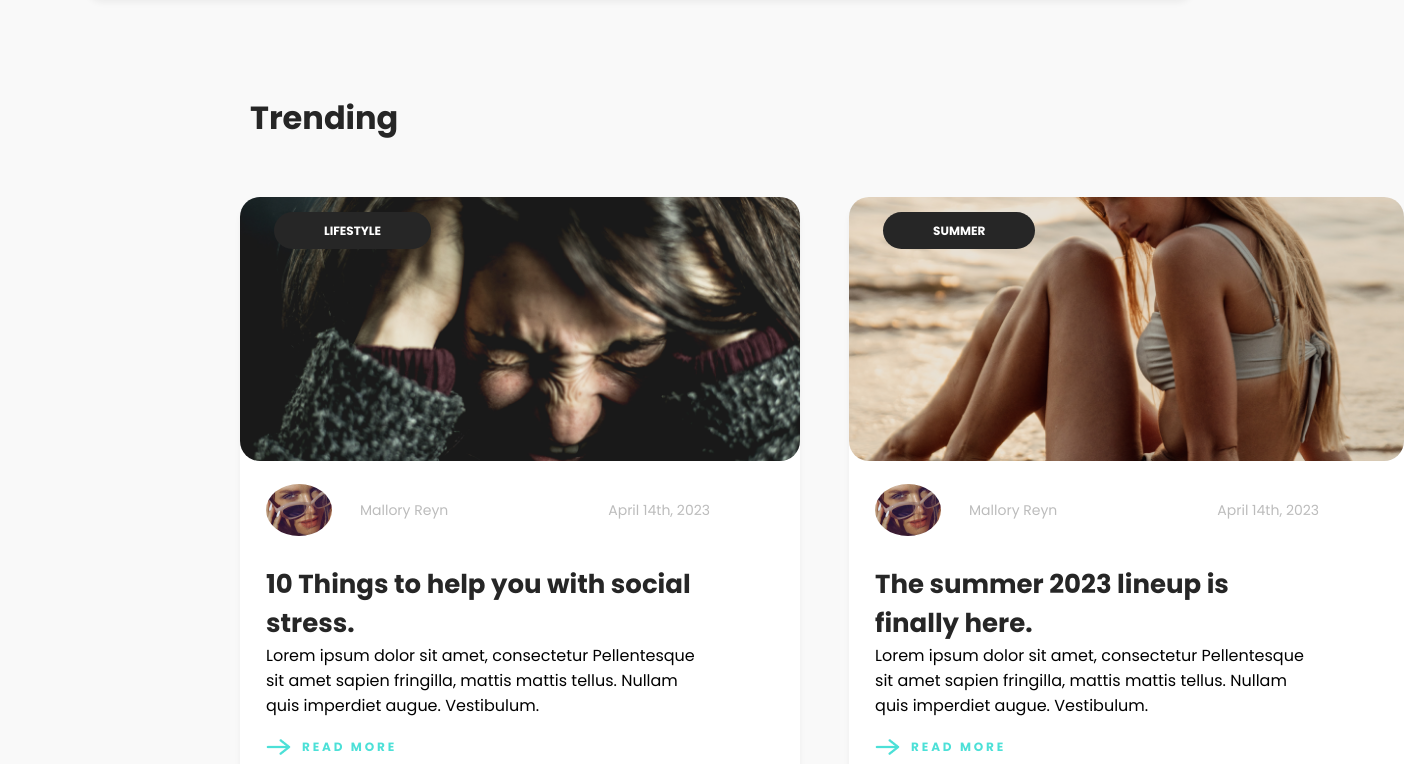
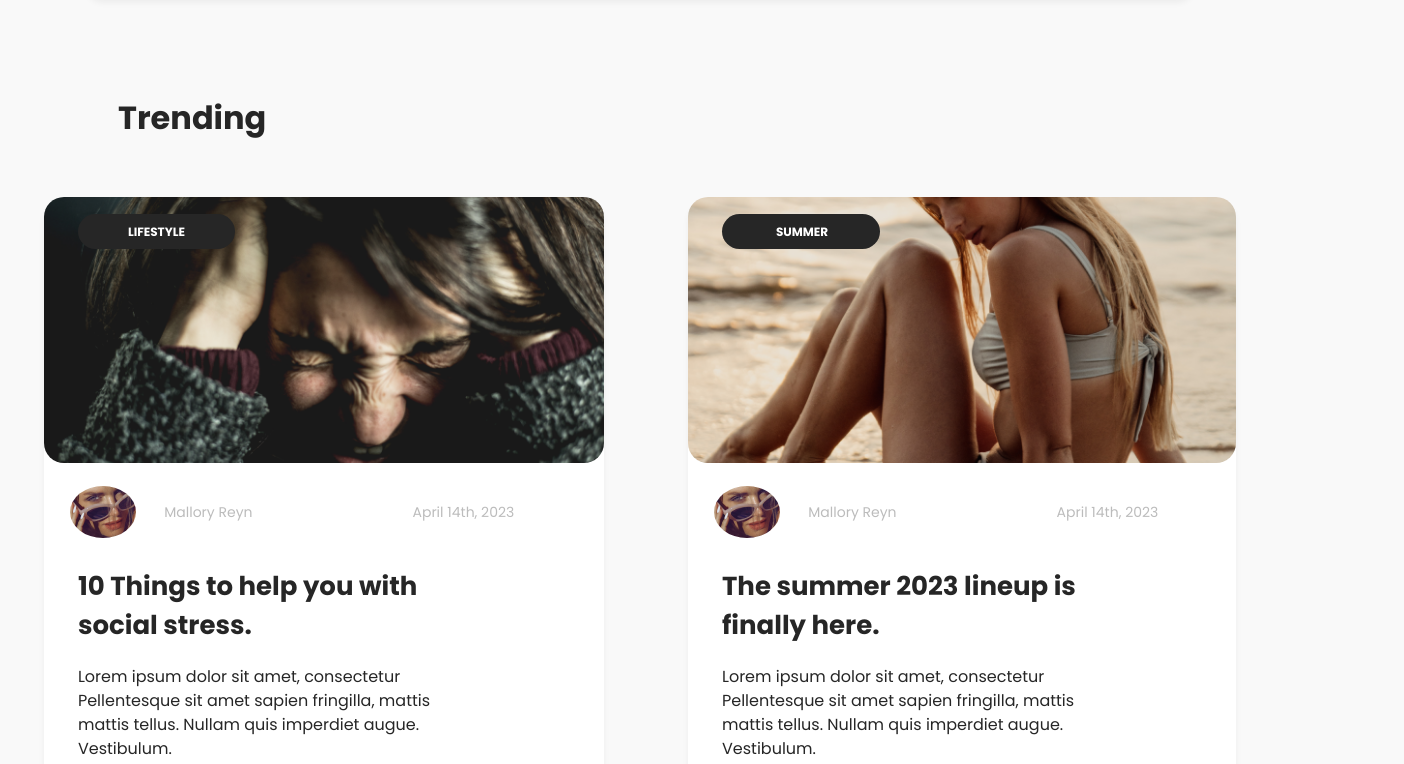
Before and after one commit to mariamturm/lux-ventus, a plain HTML site: page index.html in a window 1280 px wide. Shown: the part 1939-2703 px from the top of the page, 1404 px wide, since content can reach past the window. Drawn offline with Linux system fonts and the light colour scheme.

Commit message:
Fix trending section part one's position

```diff
--- a/index.html
+++ b/index.html
@@ -129,10 +129,13 @@
 
     <!-- trending section first part -->
     <section>
+        <div class="tranding-title container">
+            <h1>Trending</h1>
+        </div>
         <div class="tranding-section container">
-            <div class="tranding-title">
+            <!-- <div class="tranding-title">
                 <h1>Trending</h1>
-            </div>
+            </div> -->
 
             <div class="tranding-cards">
 
@@ -140,7 +143,6 @@
                     <div class="tranding-card-button">
                         <a href="#">LIFESTYLE</a>
                     </div>
-
                     <div class="tranding-card-first">
                         <img src="./photos/author photo.png" alt="Author">
                         <div>
@@ -163,12 +165,13 @@
                             READ MORE
                         </a>
                     </div>
+
                 </div>
+
                 <div class="tranding-card">
-                    <div class="tranding-card-button-second">
+                    <div class="tranding-card-button-two">
                         <a href="#">SUMMER</a>
                     </div>
-
                     <div class="tranding-card-first">
                         <img src="./photos/author photo.png" alt="Author">
                         <div>
@@ -192,7 +195,9 @@
                             READ MORE
                         </a>
                     </div>
+
                 </div>
+
             </div>
         </div>
     </section>
--- a/style.css
+++ b/style.css
@@ -336,125 +336,148 @@ hr{
 
 /* trending section part one */
 
-.tranding-section {
+.tranding-section{
     max-width: 1204px;
-    margin: 0 auto 88px;
+    margin: 0 auto;
+    margin-bottom: 88.2px;
+
 }
 
+.tranding-title{
+    margin-bottom: 55.04px;
+}
 
 .tranding-title h1{
-    padding-left: 128px;
+    font-family: Poppins;
     font-size: 32px;
     font-weight: 700;
+    line-height: 48px;
+    text-align: left;
     color: #262626;
-    margin-bottom: 55px;
+    margin-left: 34px;
 }
 
+.tranding-cards{
+    display: flex;
+    justify-content: center;
+    gap: 84px;
 
-.tranding-cards {
-    display: flex;
-    gap: 49px;
-    padding: 0 118px;
 }
 
-.tranding-card {
+.tranding-card-button a{
+    padding: 9.29px  49.96px 9.31px 49.86px;
+    font-family: Poppins;
+    font-size: 12px;
+    font-weight: 700;
+    line-height: 18px;
+    text-align: center;
+    color: white;
+    background-color: #262626;
+    border-radius: 40px;
+}
+
+.tranding-card-button{
+    background-image: url(./photos/first\ blog\ photo.png);
+    padding: 20.67px 369.07px 219.83px 34.14px;
+    width: max-content;
+    background-position: center;
+    background-size: cover;
+    background-repeat: no-repeat;
+    border-radius: 20px;
+}
+
+.tranding-card-button-two{
+    background-image: url(./photos/second\ blog\ photo.png);
+    padding: 20.67px 355.94px 219.83px 34.14px;
+    width: max-content;
+    background-position: center;
+    background-size: cover;
+    background-repeat: no-repeat;
+    border-radius: 20px;
+}
+
+.tranding-card-button-two a{
+    padding: 9.29px  52.06px 9.31px 53.76px;
+    font-family: Poppins;
+    font-size: 12px;
+    font-weight: 700;
+    line-height: 18px;
+    text-align: center;
+    color: white;
+    background-color: #262626;
+    border-radius: 40px;
+}
+
+.tranding-card{
     box-shadow: 0px 6px 6px 0px #0000000D;
     width: max-content;
     background-color: white;
     border-radius: 20px;
-    padding-bottom: 42px;
+}
+.tranding-card-first{
+    display: flex;
+    gap: 28.07px;
+    align-items: center;
+    margin-left: 26.26px;
+    margin-top: 23.34px;
+    color: #BCBCBC;
+    font-family: Poppins;
+    font-size: 14px;
+    font-weight: 400;
+    line-height: 21px;
+    text-align: left;
 }
 
-
-.tranding-card-button {
-    background: url(./photos/first\ blog\ photo.png);
-    padding: 20px 369px 219px 34px;
-    width: max-content;
-    background-position: center;
-    background-repeat: no-repeat;
-    background-size: cover;
-    border-radius: 20px;
-}
-
-.tranding-card-button a{
-    padding: 10px 50px;
-    background-color: #262626;
-    color: white;
-    border-radius: 40px;
-    font-size: 12px;
-    font-weight: 700;
-}
-
-.tranding-card-first {
-    display: flex;
-    align-items: center;
-    gap: 28px;
-    margin-left: 26px;
-    margin-top: 23px;
-    color: #BCBCBC;
-    font-size: 14px;
-    font-weight: 400;
-}
-
-.tranding-card-first img {
-    border-radius: 100%;
-}
-
-.tranding-card-first div {
+.tranding-card-first div{
     display: flex;
     gap: 160px;
 }
 
-.tranding-card-second {
-    max-width: 430px;
-    margin-left: 26px;
-    margin-top: 29px;
+.tranding-card-first img{
+    border-radius: 100%;
 }
 
-.tranding-card-second h1 {
+.tranding-card-second{
+    max-width: 400px;
+    margin-left: 34px;
+    margin-top: 28.74px;
+}
+
+.tranding-card-second h1{
+    font-family: Poppins;
     font-size: 26px;
     font-weight: 700;
+    line-height: 39px;
+    text-align: left;
     color: #262626;
+    margin-bottom: 20.5px;
 }
 
-.tranding-card-second p {
+.tranding-card-second p{
+    font-family: Poppins;
     font-size: 16px;
     font-weight: 400;
+    line-height: 24px;
+    text-align: left;
+    color: #262626;
 }
 
 .tranding-card-third a{
     display: flex;
+    flex-direction: row;
     align-items: center;
-    gap: 11px;
+    gap: 23.75px;
+    color: #4CE0D7;
+    margin-left: 34.75px;
+    margin-top: 29.75px;
     font-family: Poppins;
     font-size: 12px;
     font-weight: 700;
     line-height: 18px;
     letter-spacing: 0.24em;
     text-align: left;
-    color: #4CE0D7;
-    margin-top: 20px;
-    margin-left: 26px;
-}
+    padding-bottom: 45.75px;
 
-.tranding-card-button-second {
-    background: url(./photos/second\ blog\ photo.png);
-    padding: 20px 369px 219px 34px;
-    width: max-content;
-    background-position: center;
-    background-repeat: no-repeat;
-    background-size: cover;
-    border-radius: 20px;
-}
-
-
-.tranding-card-button-second a{
-    padding: 10px 50px;
-    background-color: #262626;
-    color: white;
-    border-radius: 40px;
-    font-size: 12px;
-    font-weight: 700;
 }
 
 /* trending section part two */
```
